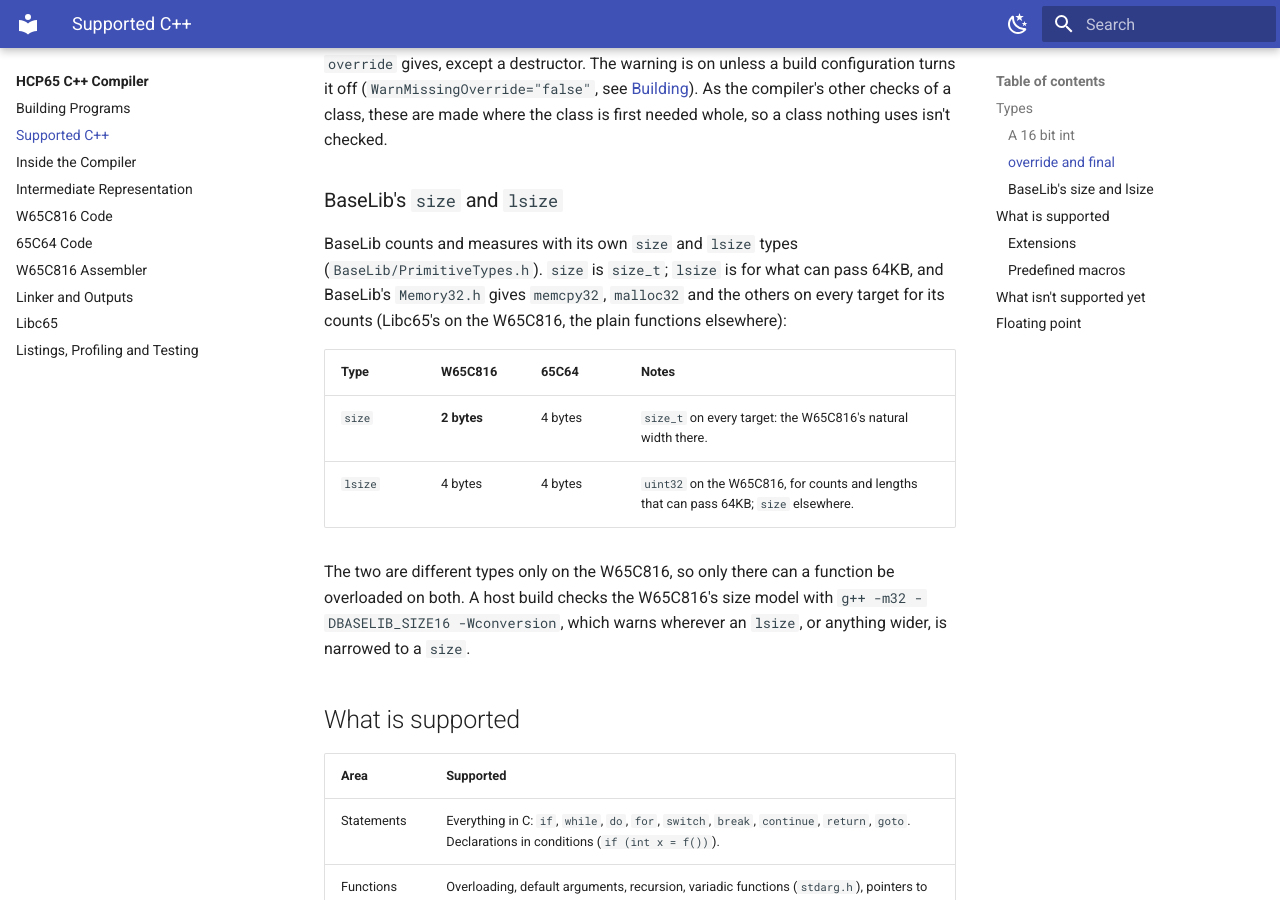
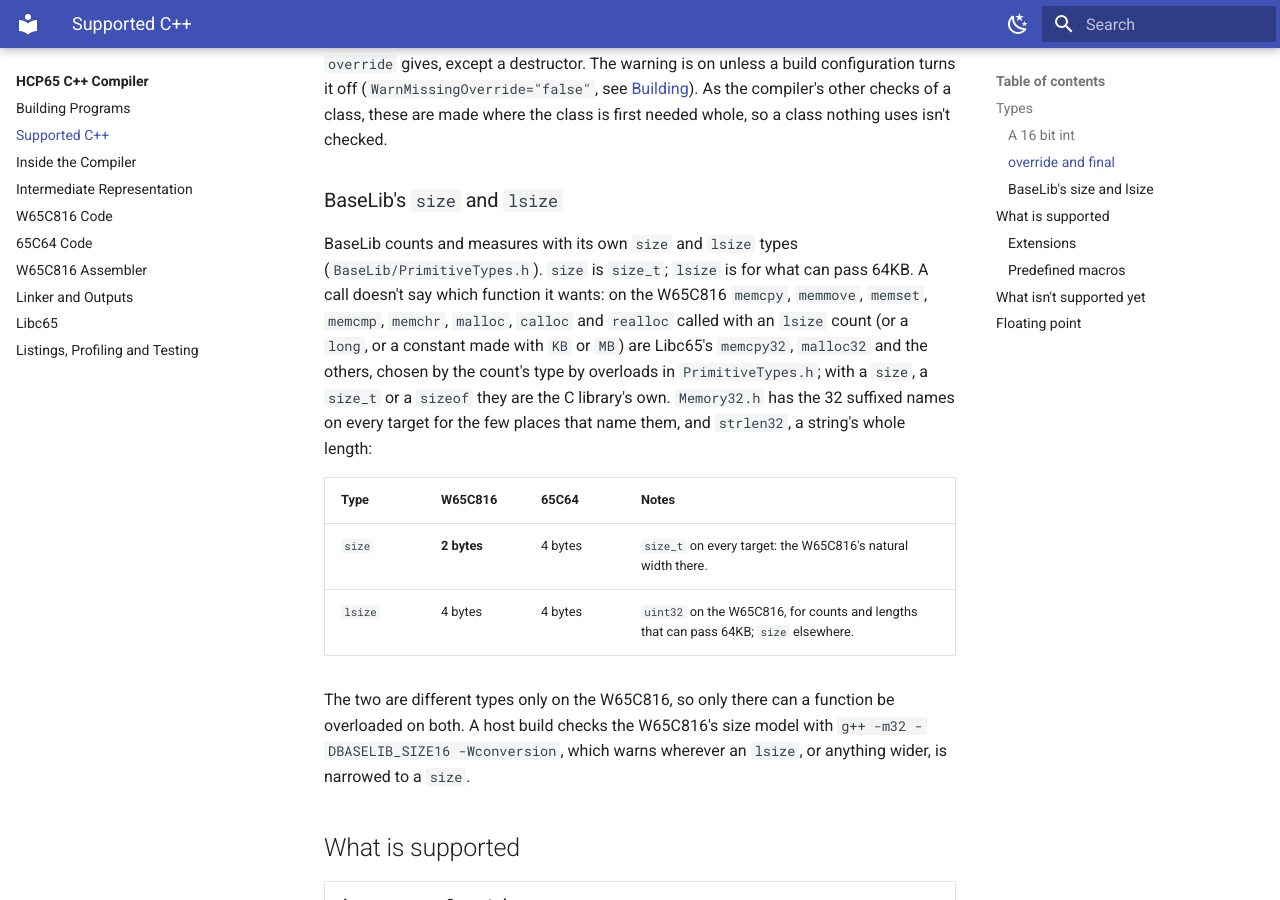
Before and after one commit to andrewpaterson/HCP65, an MkDocs documentation site: the page built from Website/docs/compiler/language.md, in a window 1280 px wide and 900 px high, scrolled down 2640 px. Built offline with MkDocs 1.6.1 and Material for MkDocs 9.7.7, drawn with Linux system fonts in a browser that asks for light colours; plug-ins that fetch from the network failed and are left out.

Commit message:
The compiler's page of supported C++: a call with an lsize count reaches memcpy32, malloc32 and the others on the W65C816 by BaseLib's overloads (PrimitiveTypes.h), chosen by the count's type, and Memory32.h has the names for the few places that say them and strlen32 (CommonLibraries, Size16Plan.txt step 4).

```diff
--- a/Website/docs/compiler/language.md
+++ b/Website/docs/compiler/language.md
@@ -79,9 +79,13 @@ checked.
 ### BaseLib's `size` and `lsize`
 
 BaseLib counts and measures with its own `size` and `lsize` types (`BaseLib/PrimitiveTypes.h`).
-`size` is `size_t`; `lsize` is for what can pass 64KB, and BaseLib's `Memory32.h` gives `memcpy32`,
-`malloc32` and the others on every target for its counts (Libc65's on the W65C816, the plain
-functions elsewhere):
+`size` is `size_t`; `lsize` is for what can pass 64KB.  A call doesn't say which function it wants:
+on the W65C816 `memcpy`, `memmove`, `memset`, `memcmp`, `memchr`, `malloc`, `calloc` and `realloc`
+called with an `lsize` count (or a `long`, or a constant made with `KB` or `MB`) are Libc65's
+`memcpy32`, `malloc32` and the others, chosen by the count's type by overloads in
+`PrimitiveTypes.h`; with a `size`, a `size_t` or a `sizeof` they are the C library's own.
+`Memory32.h` has the 32 suffixed names on every target for the few places that name them, and
+`strlen32`, a string's whole length:
 
 | Type | W65C816 | 65C64 | Notes |
 |---|---|---|---|
```
